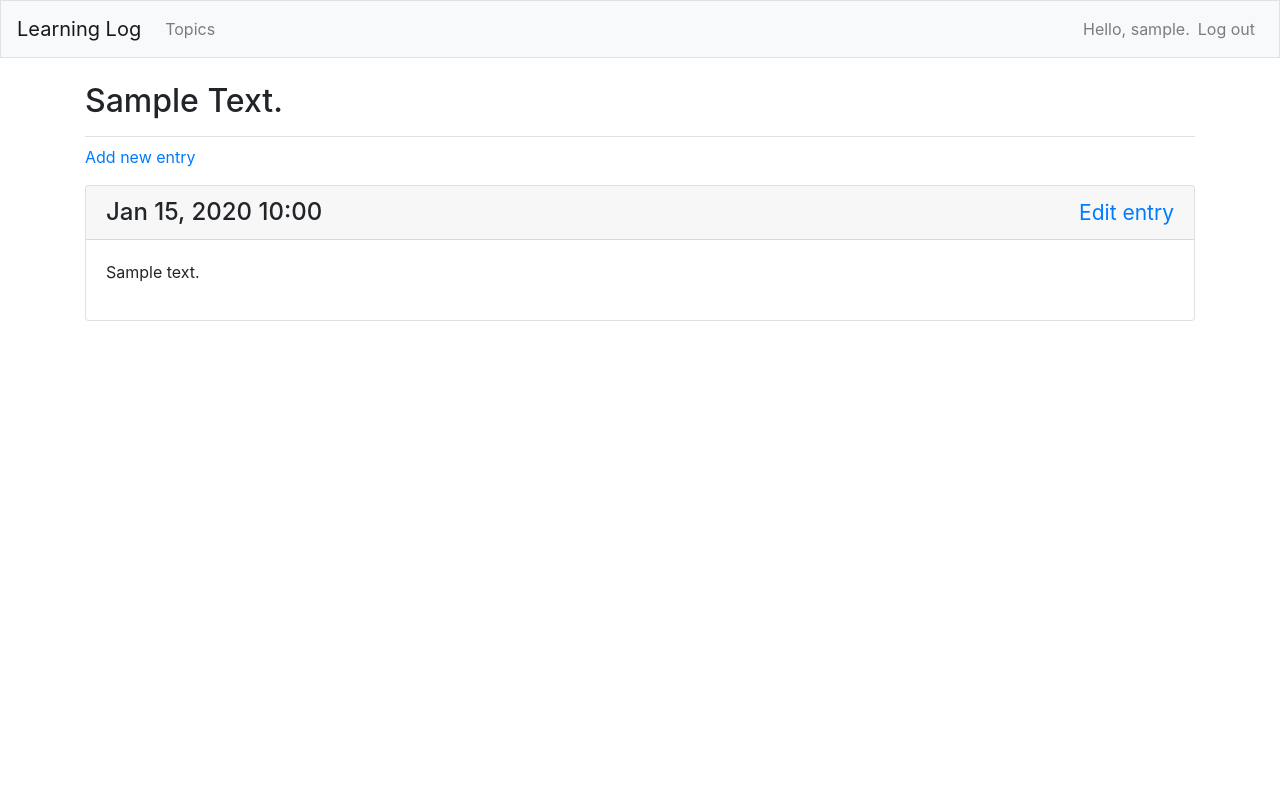
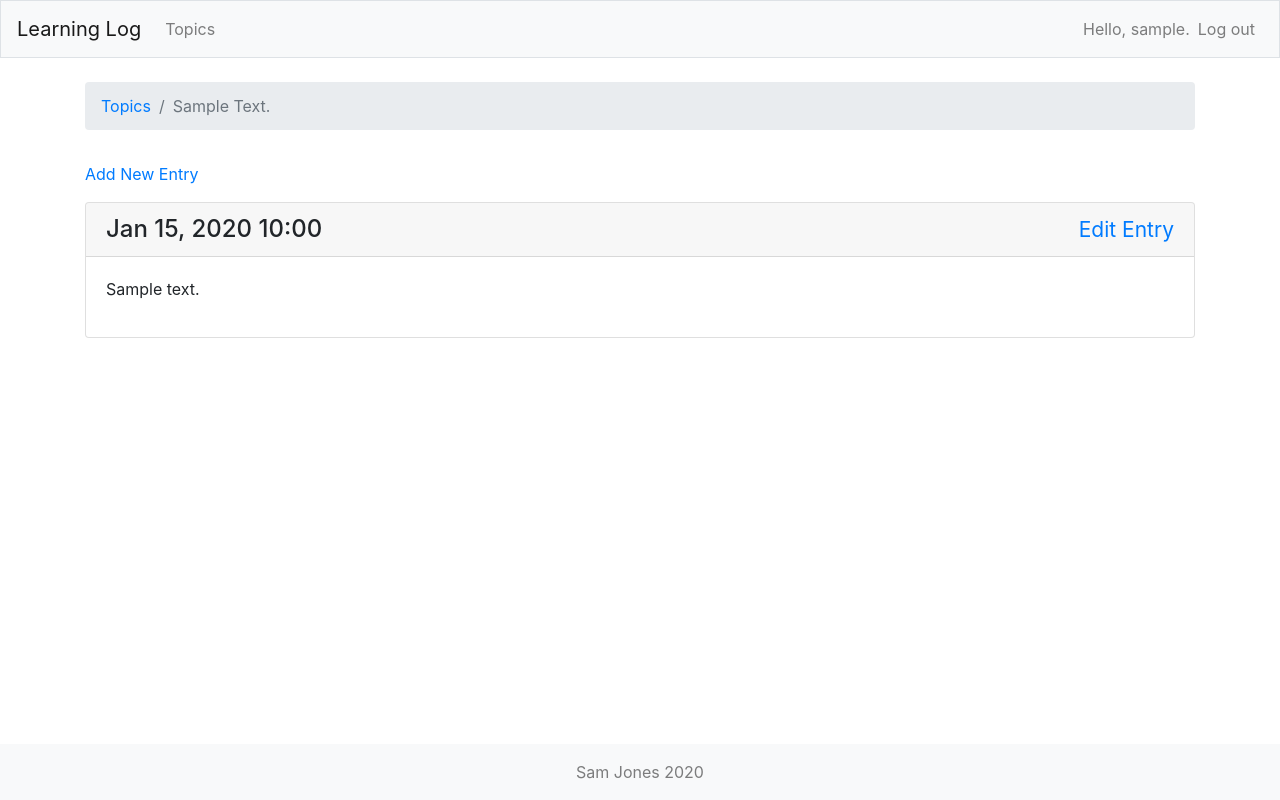
Before and after one commit to sam0jones0/learning_log_django, a Django app: page /topics/1/ in a window 1280 px wide. Run offline with Django 3.2, Linux system fonts and the light colour scheme; a user stored in the database is signed in; tables that the repository leaves empty hold one stand-in row (values such as "Sample post"); some libraries are stand-ins or nearby versions.

Commit message:
Added: breadcrumbs to inner pages, footer, register to login page and other small style improvements.

```diff
--- a/learning_logs/models.py
+++ b/learning_logs/models.py
@@ -26,4 +26,4 @@ class Entry(models.Model):
         if len(self.text) <= 50:
             return self.text
         else:
-            return f"{self.text[:50]}..."
+            return f"{self.text[:40]}..."
--- a/learning_logs/templates/learning_logs/base.html
+++ b/learning_logs/templates/learning_logs/base.html
@@ -52,7 +52,7 @@
   </nav>
 
 <main role="main" class="container">
-  <div class="pb-2 mb-2 border-bottom">
+  <div class="pb-2 mb-2">
       {% block page_header %}{% endblock page_header %}
   </div>
   <div>
@@ -60,6 +60,10 @@
   </div>
 </main>
 
+<nav class="navbar fixed-bottom navbar-expand-md navbar-light bg-light">
+    <span class="navbar-text mx-auto">Sam Jones {% now "Y" %}</span>
+</nav>
+
 </body>
 
 </html>
--- a/learning_logs/templates/learning_logs/topic.html
+++ b/learning_logs/templates/learning_logs/topic.html
@@ -1,14 +1,19 @@
 {% extends 'learning_logs/base.html' %}
 
 {% block page_header %}
-    <h2>{{ topic|title }}</h2>
+    <nav aria-label="breadcrumb">
+        <ol class="breadcrumb">
+            <li class="breadcrumb-item"><a href="{% url 'learning_logs:topics' %}">Topics</a></li>
+            <li class="breadcrumb-item active" aria-current="page">{{ topic|title }}</li>
+        </ol>
+    </nav>
 {% endblock page_header %}
 
 
 {% block content %}
 
     <p>
-        <a href="{% url 'learning_logs:new_entry' topic.id %}">Add new entry</a>
+        <a href="{% url 'learning_logs:new_entry' topic.id %}">Add New Entry</a>
     </p>
 
         {% for entry in entries %}
@@ -20,7 +25,7 @@
                         </span>
                         <span class="col text-right">
                             <small><a href="{% url 'learning_logs:edit_entry' entry.id %}">
-                                Edit entry</a></small>
+                                Edit Entry</a></small>
                         </span>
                     </span>
                 </h4>
--- a/users/templates/registration/login.html
+++ b/users/templates/registration/login.html
@@ -2,7 +2,7 @@
 {% load bootstrap4 %}
 
 {% block page_header %}
-    <h2>Log in to your account</h2>
+    <h3>Log in to your account</h3>
 {% endblock page_header %}
 
 {% block content %}
@@ -11,7 +11,8 @@
         {% csrf_token %}
         {% bootstrap_form form %}
         {% buttons %}
-            <button name="submit" class="btn btn-primary">Log in</button>
+            <button name="submit" class="btn btn-primary btn-lg btn-block">Log in</button>
+            <a style="margin-top: 1rem" href="{% url 'users:register' %}" class="btn btn-light btn-block">Register</a>
         {% endbuttons %}
 
         <input type="hidden" name="next"
```
Also changed, not shown: learning_logs/templates/learning_logs/edit_entry.html (+8 -3 lines), learning_logs/templates/learning_logs/new_entry.html (+9 -2 lines), learning_logs/templates/learning_logs/topics.html (+4 -4 lines), 1 other file.
